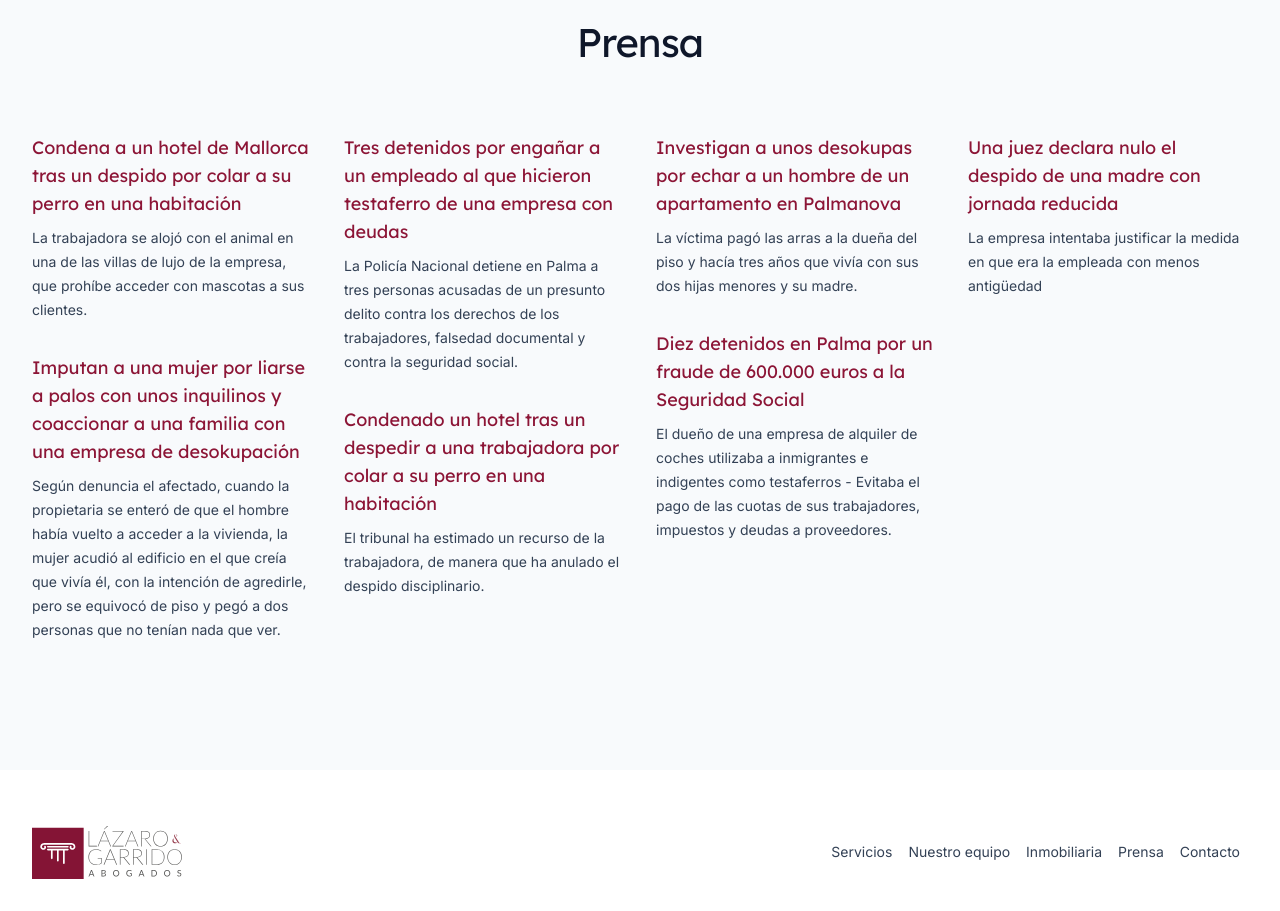
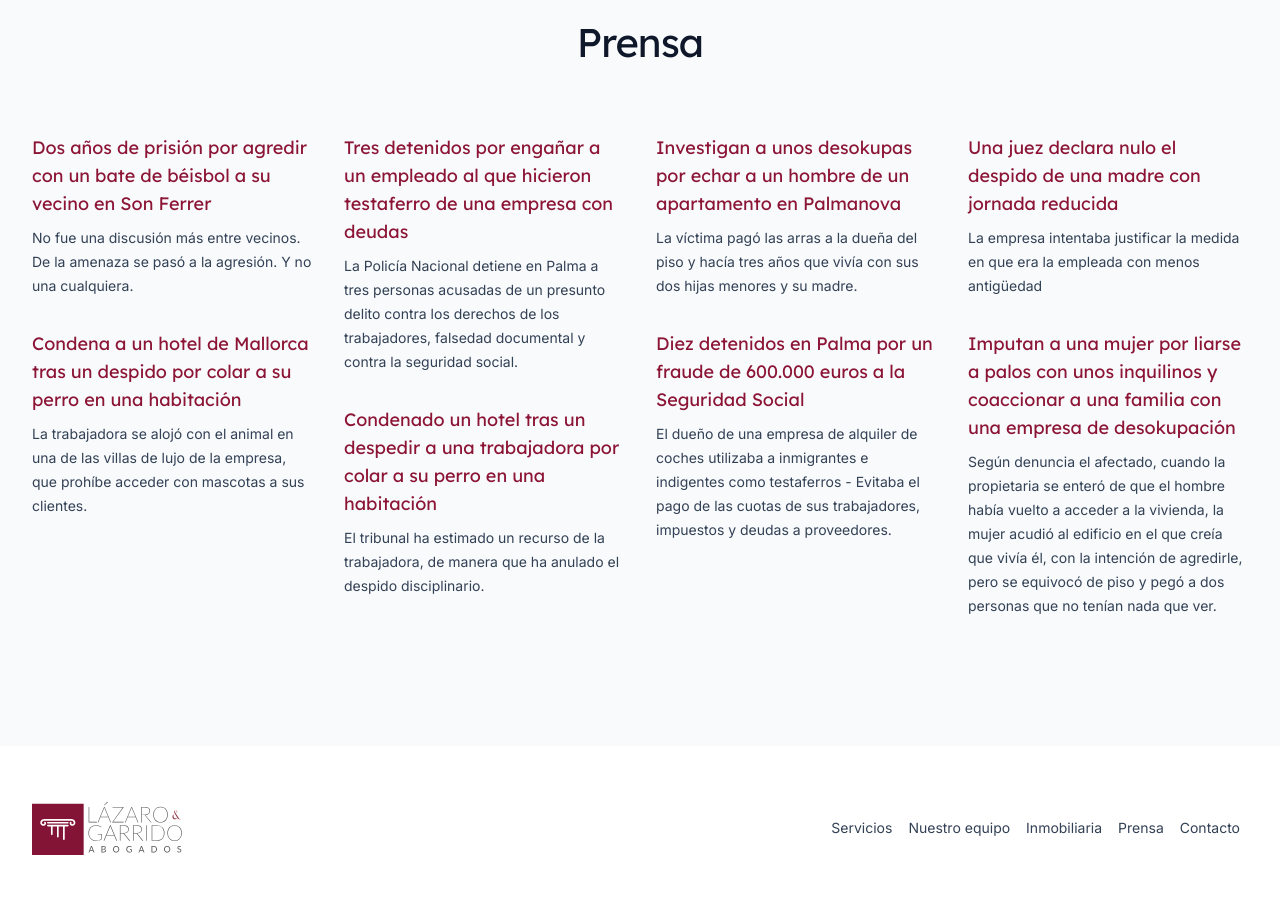
Before and after one commit to CarolinaCobo/lazaro-y-garrido, a Next.js app: page / in a window 1280 px wide. Shown: the part 3040-3951 px from the top of the page. Built offline with nearby package versions, Linux system fonts and the light colour scheme.

Commit message:
Add article

```diff
--- a/src/components/Press.jsx
+++ b/src/components/Press.jsx
@@ -6,18 +6,17 @@ const pressData = [
   [
     {
       headLine:
+        'Dos años de prisión por agredir con un bate de béisbol a su vecino en Son Ferrer',
+      description:
+        'No fue una discusión más entre vecinos. De la amenaza se pasó a la agresión. Y no una cualquiera.',
+      href: 'https://www.ultimahora.es/noticias/local/2022/12/10/1843939/hoteles-despido-por-meter-perro-habitacion.html',
+    },
+    {
+      headLine:
         'Condena a un hotel de Mallorca tras un despido por colar a su perro en una habitación',
       description:
         'La trabajadora se alojó con el animal en una de las villas de lujo de la empresa, que prohíbe acceder con mascotas a sus clientes.',
-      href: 'https://www.ultimahora.es/noticias/local/2022/12/10/1843939/hoteles-despido-por-meter-perro-habitacion.html',
-    },
-
-    {
-      headLine:
-        'Imputan a una mujer por liarse a palos con unos inquilinos y coaccionar a una familia con una empresa de desokupación',
-      description:
-        'Según denuncia el afectado, cuando la propietaria se enteró de que el hombre había vuelto a acceder a la vivienda, la mujer acudió al edificio en el que creía que vivía él, con la intención de agredirle, pero se equivocó de piso y pegó a dos personas que no tenían nada que ver.',
-      href: 'https://www.eldiario.es/illes-balears/sociedad/imputan-mujer-liarse-palos-inquilinos-coaccionar-familia-empresa-desokupacion_1_9677988.html',
+      href: 'https://www.ultimahora.es/sucesos/ultimas/2021/02/09/1236961/dos-anos-prision-por-agredir-bate-beisbol-vecino-son-ferrer.html',
     },
   ],
   [
@@ -59,6 +58,13 @@ const pressData = [
       description:
         'La empresa intentaba justificar la medida en que era la empleada con menos antigüedad',
       href: 'https://www.ultimahora.es/noticias/local/2023/04/08/1912601/despido-baleares-declarado-nulo-madre-jornada-reducida.html',
+    },
+    {
+      headLine:
+        'Imputan a una mujer por liarse a palos con unos inquilinos y coaccionar a una familia con una empresa de desokupación',
+      description:
+        'Según denuncia el afectado, cuando la propietaria se enteró de que el hombre había vuelto a acceder a la vivienda, la mujer acudió al edificio en el que creía que vivía él, con la intención de agredirle, pero se equivocó de piso y pegó a dos personas que no tenían nada que ver.',
+      href: 'https://www.eldiario.es/illes-balears/sociedad/imputan-mujer-liarse-palos-inquilinos-coaccionar-familia-empresa-desokupacion_1_9677988.html',
     },
   ],
 ]
```
